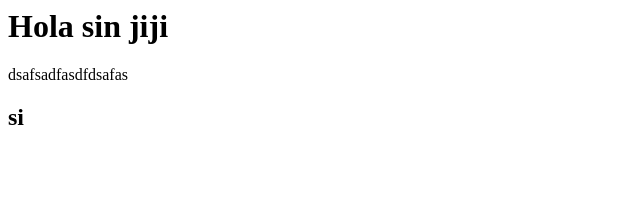
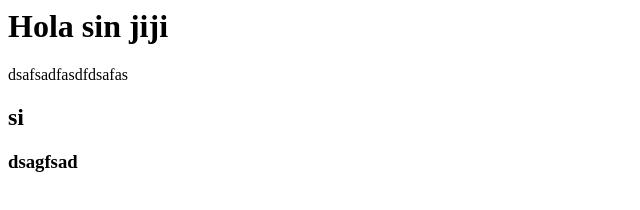
Before and after one commit to Deymoslor/practica_git, a plain HTML site: page index.html in a window 1280 px wide. Shown: the whole page, without its empty margins (0-640 px from the left). Drawn offline with Linux system fonts and the light colour scheme.

Commit message:
cambiando index xd

```diff
--- a/index.html
+++ b/index.html
@@ -1,2 +1,3 @@
 <h1>Hola sin jiji</h1>dsafsadfasdfdsafas
 <h2>si</h2>
+<h3>dsagfsad</h3>
```
